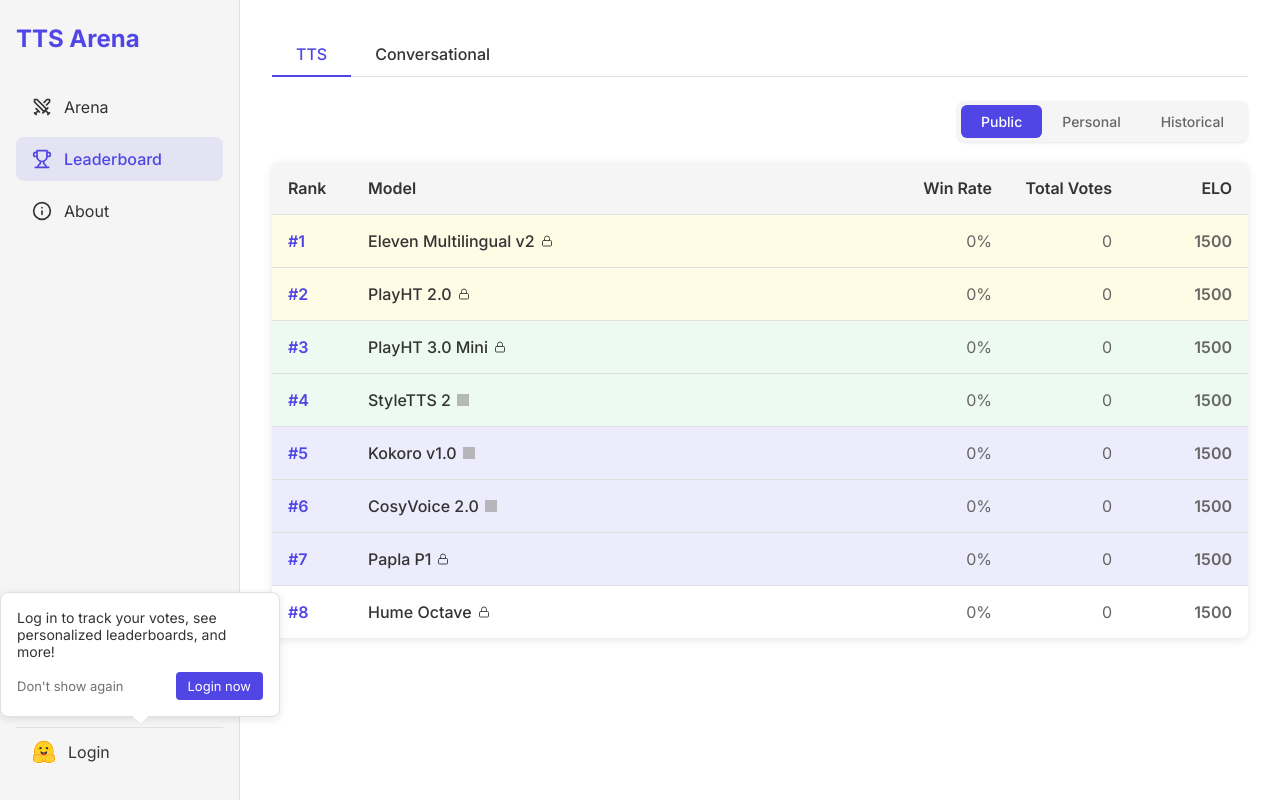
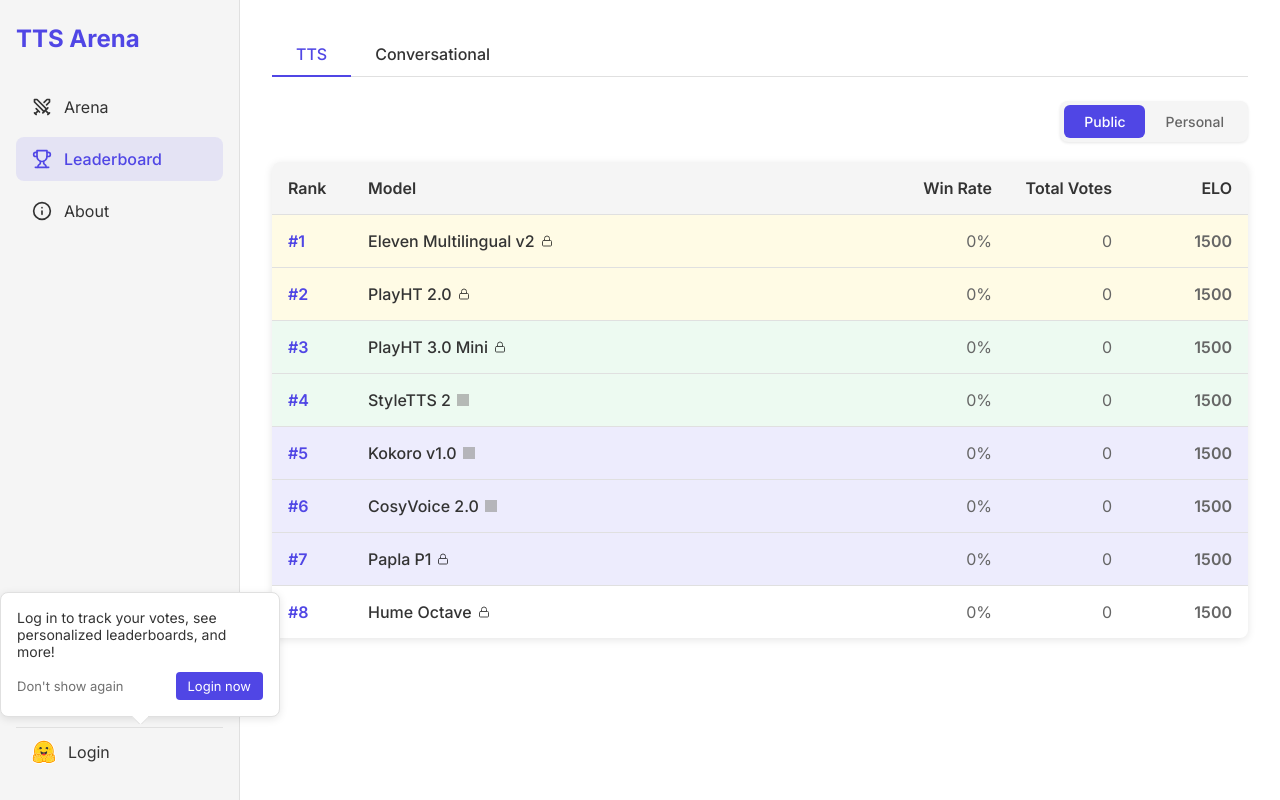
Before and after one commit to TTS-AGI/TTS-Arena-V2, a Flask app: page /leaderboard in a window 1280 px wide. Run offline with Flask 3, Linux system fonts and the light colour scheme; data comes from the database, SQL or seed files in the repository; data that the repository does not hold is empty; grey boxes are pictures that could not be loaded.

Commit message:
leaderboard

```diff
--- a/templates/leaderboard.html
+++ b/templates/leaderboard.html
@@ -583,13 +583,11 @@
             <label for="tts-public">Public</label>
             <input type="radio" id="tts-personal" name="tts-view">
             <label for="tts-personal">Personal</label>
-            <input type="radio" id="tts-historical" name="tts-view">
-            <label for="tts-historical">Historical</label>
             <div class="slider"></div>
         </div>
     </div>
 
-    <!-- Historical timeline for TTS models -->
+    <!-- Historical timeline for TTS models - temporarily disabled -->
     <div id="tts-timeline-container" class="timeline-container" style="display: none;">
         <div class="timeline-header">
             <div class="timeline-title">
@@ -634,7 +632,8 @@
         {% endif %}
     </div>
 
-    <div class="historical-indicator" id="tts-historical-indicator">
+    <!-- Historical indicator - temporarily disabled -->
+    <div class="historical-indicator" id="tts-historical-indicator" style="display: none;">
         <svg xmlns="http://www.w3.org/2000/svg" width="16" height="16" viewBox="0 0 24 24" fill="none" stroke="currentColor" stroke-width="2" stroke-linecap="round" stroke-linejoin="round">
             <circle cx="12" cy="12" r="10"></circle>
             <polyline points="12 6 12 12 16 14"></polyline>
@@ -724,6 +723,7 @@
         {% endif %}
     </div>
 
+    <!-- Historical TTS leaderboard - temporarily disabled -->
     <div id="tts-historical-leaderboard" class="leaderboard-view" style="display: none;">
         <!-- This will be populated dynamically with JavaScript -->
         <div class="leaderboard-container">
@@ -751,13 +751,11 @@
             <label for="conversational-public">Public</label>
             <input type="radio" id="conversational-personal" name="conversational-view">
             <label for="conversational-personal">Personal</label>
-            <input type="radio" id="conversational-historical" name="conversational-view">
-            <label for="conversational-historical">Historical</label>
             <div class="slider"></div>
         </div>
     </div>
 
-    <!-- Historical timeline for Conversational models -->
+    <!-- Historical timeline for Conversational models - temporarily disabled -->
     <div id="conversational-timeline-container" class="timeline-container" style="display: none;">
         <div class="timeline-header">
             <div class="timeline-title">
@@ -802,7 +800,8 @@
         {% endif %}
     </div>
 
-    <div class="historical-indicator" id="conversational-historical-indicator">
+    <!-- Historical indicator - temporarily disabled -->
+    <div class="historical-indicator" id="conversational-historical-indicator" style="display: none;">
         <svg xmlns="http://www.w3.org/2000/svg" width="16" height="16" viewBox="0 0 24 24" fill="none" stroke="currentColor" stroke-width="2" stroke-linecap="round" stroke-linejoin="round">
             <circle cx="12" cy="12" r="10"></circle>
             <polyline points="12 6 12 12 16 14"></polyline>
@@ -892,6 +891,7 @@
         {% endif %}
     </div>
 
+    <!-- Historical Conversational leaderboard - temporarily disabled -->
     <div id="conversational-historical-leaderboard" class="leaderboard-view" style="display: none;">
         <!-- This will be populated dynamically with JavaScript -->
         <div class="leaderboard-container">
@@ -1048,11 +1048,13 @@
                 activeView.style.display = 'block';
                 activeView.classList.add('active');
 
-                // Toggle timeline visibility
+                // Toggle timeline visibility - temporarily disabled
+                /*
                 const timelineContainer = document.getElementById(`${tabId}-timeline-container`);
                 if (timelineContainer) {
                     timelineContainer.style.display = view === 'historical' ? 'block' : 'none';
                 }
+                */
             });
         });
 
@@ -1063,7 +1065,8 @@
             });
         }
 
-        // Historical data functionality
+        // Historical data functionality - temporarily disabled
+        /*
         function setupHistoricalView(modelType) {
             const loadButton = document.getElementById(`${modelType}-load-historical`);
             const dateSelect = document.getElementById(`${modelType}-date-select`);
@@ -1174,6 +1177,7 @@
         // Setup historical view for both model types
         setupHistoricalView('tts');
         setupHistoricalView('conversational');
+        */
 
         // Final positioning after all DOM operations are complete
         setTimeout(positionSliders, 100);
```
